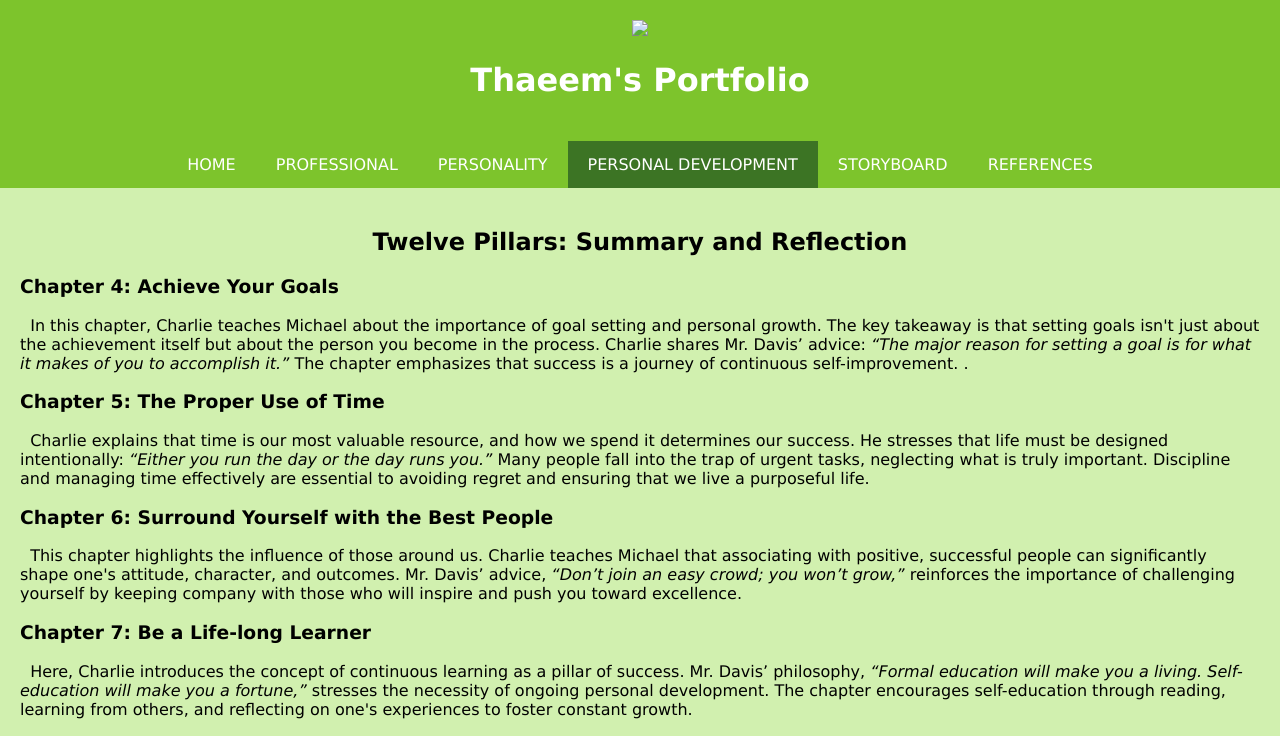
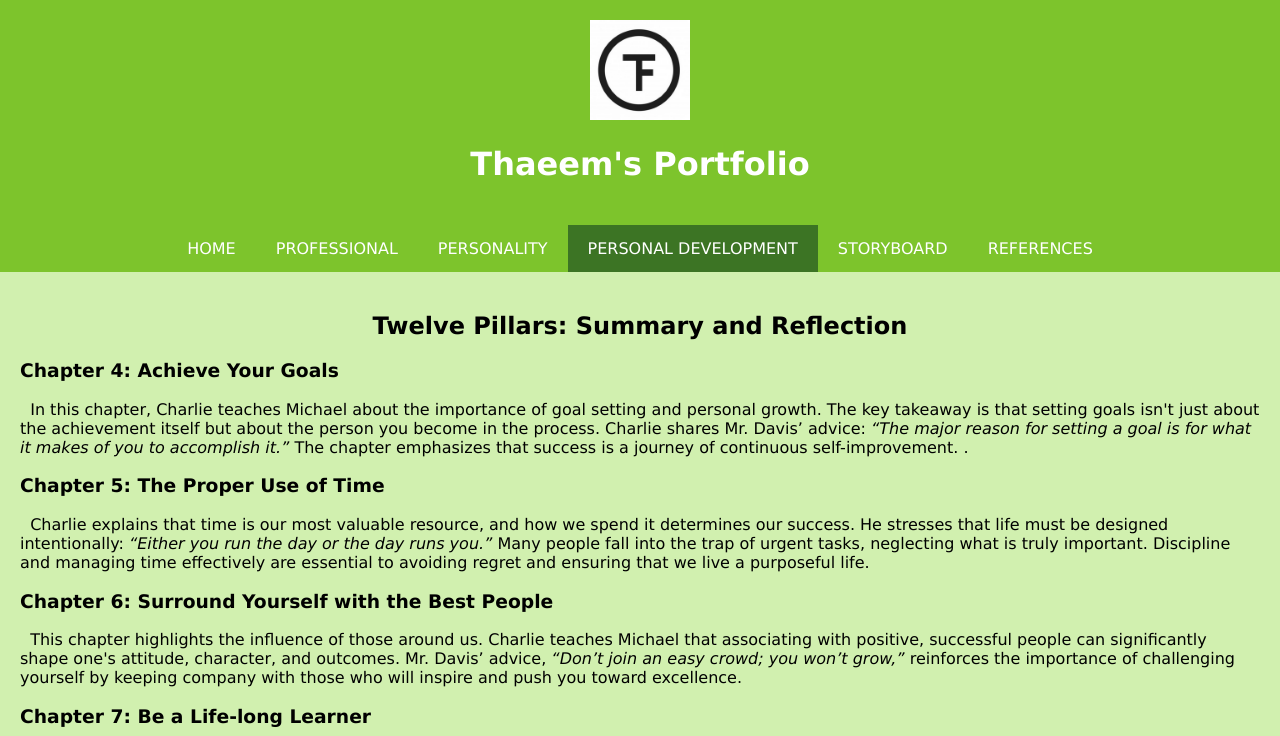
Before and after one commit to Tha33mF/2205592_IA1, a plain HTML site: page personal_dev.html in a window 1280 px wide. Shown: the top 736 px of the page. Drawn offline with Linux system fonts and the light colour scheme.

Commit message:
personal_dev.html

```diff
--- a/personal_dev.html
+++ b/personal_dev.html
@@ -80,7 +80,7 @@
 
     <!-- Header Section -->
     <header>
-        <a href="index.html"> <img src="../Assests/pf_logo.png" style="height: 100px;"> </a>
+        <a href="index.html"> <img src="pf_logo.png" style="height: 100px;"> </a>
         <h1>Thaeem's Portfolio</h1>
     </header>
 
```
